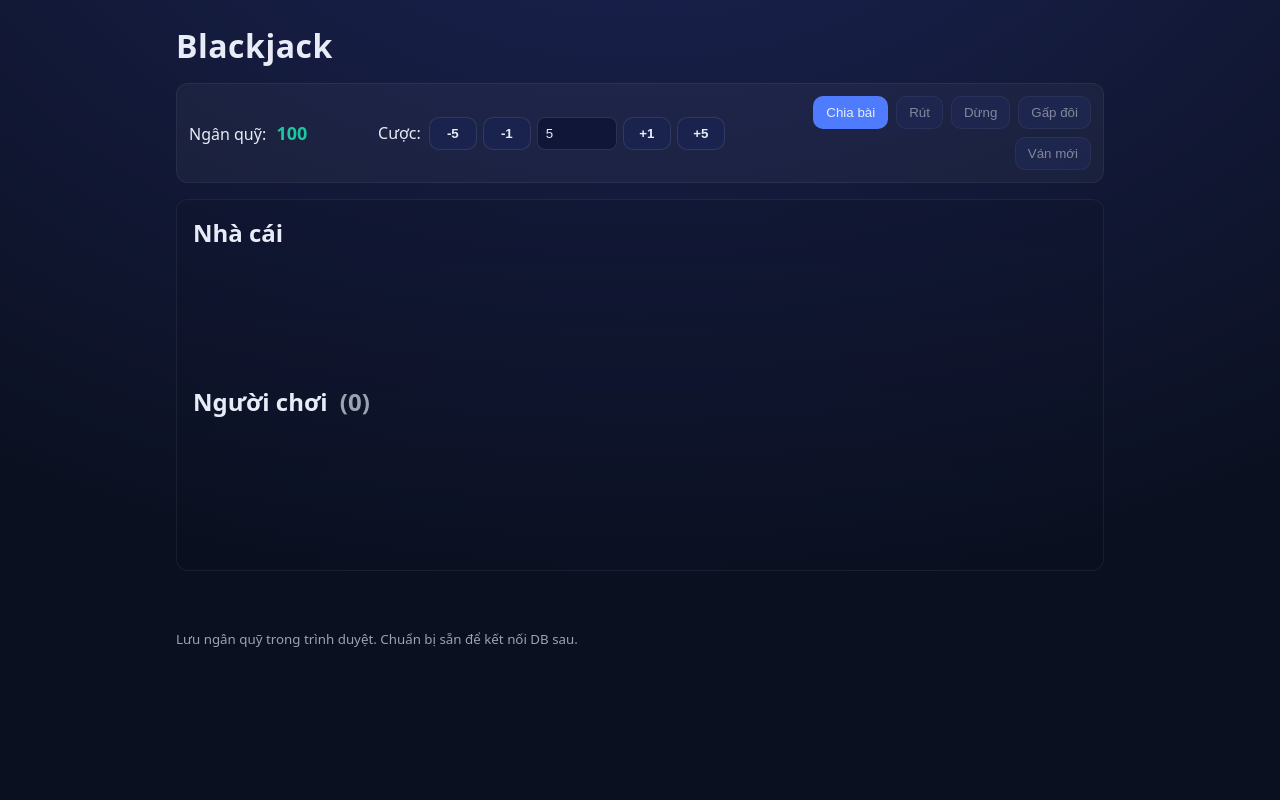
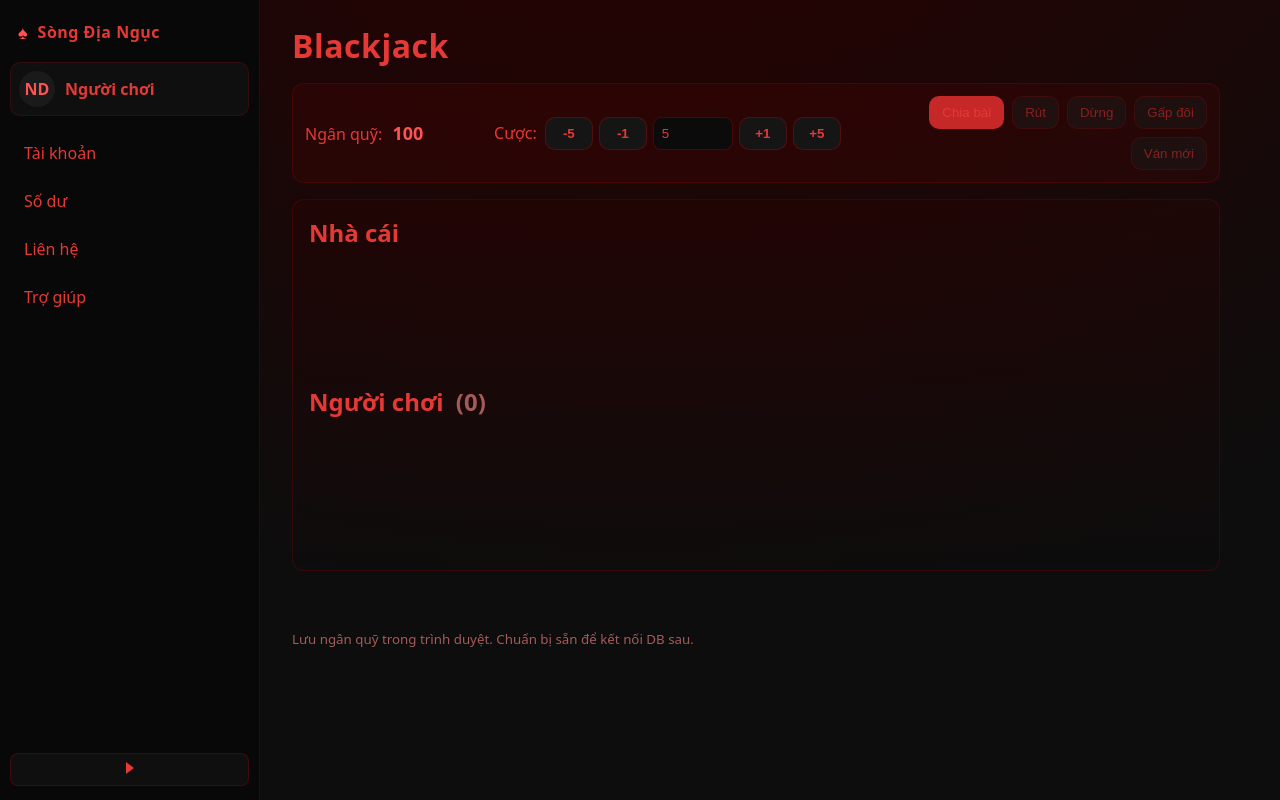
Before and after one commit to NotASpaniard/blackjack-web, a plain HTML site: page blackjack/index.html in a window 1280 px wide. Both pictures are taken after a click on the button "-5". Drawn offline with Linux system fonts and the light colour scheme.

Commit message:
upd thêm thanh navbar, cùng các trang trống

```diff
--- a/blackjack/app.js
+++ b/blackjack/app.js
@@ -48,6 +48,8 @@ const els = {
   bankroll: document.getElementById("bankroll"),
   betInput: document.getElementById("bet-amount"),
   betChips: document.querySelectorAll(".btn--chip"),
+  sidebar: document.getElementById("sidebar"),
+  sidebarToggle: document.getElementById("sidebar-toggle"),
   dealBtn: document.getElementById("deal-btn"),
   hitBtn: document.getElementById("hit-btn"),
   standBtn: document.getElementById("stand-btn"),
@@ -60,7 +62,13 @@ const els = {
   message: document.getElementById("message-text"),
 };
 
+const IS_GAME = Boolean(
+  els.dealBtn && els.hitBtn && els.standBtn && els.doubleBtn && els.newRoundBtn &&
+  els.dealerCards && els.playerCards && els.bankroll && els.betInput
+);
+
 const STORAGE_KEY = "blackjack_bankroll_v1";
+const STORAGE_SIDEBAR = "blackjack_sidebar_open_v1";
 
 const game = {
   deck: [],
@@ -84,11 +92,35 @@ function loadBankroll() {
   updateHUD();
 }
 
+function loadSidebarState() {
+  try {
+    const val = localStorage.getItem(STORAGE_SIDEBAR);
+    const open = val !== "false"; // default open
+    setSidebarOpen(open);
+  } catch (e) { setSidebarOpen(true); }
+}
+
+function saveSidebarState(open) {
+  try { localStorage.setItem(STORAGE_SIDEBAR, String(open)); } catch (e) { /* ignore */ }
+}
+
+function setSidebarOpen(open) {
+  if (!els.sidebar) return;
+  if (open) {
+    els.sidebar.classList.remove("sidebar--collapsed");
+    els.sidebarToggle && els.sidebarToggle.setAttribute("aria-expanded", "true");
+  } else {
+    els.sidebar.classList.add("sidebar--collapsed");
+    els.sidebarToggle && els.sidebarToggle.setAttribute("aria-expanded", "false");
+  }
+}
+
 function saveBankroll() {
   try { localStorage.setItem(STORAGE_KEY, String(game.bankroll)); } catch (e) { /* ignore */ }
 }
 
 function updateHUD() {
+  if (!IS_GAME) return;
   els.bankroll.textContent = `${game.bankroll}`;
   els.betInput.value = String(game.bet);
   const canAct = game.inRound && !isRoundOver();
@@ -103,6 +135,7 @@ function setMessage(text) {
 }
 
 function renderHands() {
+  if (!IS_GAME) return;
   // Dealer
   els.dealerCards.innerHTML = "";
   game.dealer.forEach((c, idx) => {
@@ -298,27 +331,40 @@ function newRound() {
 }
 
 function setupEvents() {
-  els.dealBtn.addEventListener("click", startRound);
-  els.hitBtn.addEventListener("click", playerHit);
-  els.standBtn.addEventListener("click", playerStand);
-  els.doubleBtn.addEventListener("click", playerDouble);
-  els.newRoundBtn.addEventListener("click", newRound);
+  if (els.dealBtn) els.dealBtn.addEventListener("click", startRound);
+  if (els.hitBtn) els.hitBtn.addEventListener("click", playerHit);
+  if (els.standBtn) els.standBtn.addEventListener("click", playerStand);
+  if (els.doubleBtn) els.doubleBtn.addEventListener("click", playerDouble);
+  if (els.newRoundBtn) els.newRoundBtn.addEventListener("click", newRound);
+  if (els.sidebarToggle) {
+    els.sidebarToggle.addEventListener("click", () => {
+      const isCollapsed = els.sidebar.classList.toggle("sidebar--collapsed");
+      saveSidebarState(!isCollapsed);
+    });
+  }
   els.betChips.forEach((btn) => {
     btn.addEventListener("click", () => {
+      if (!IS_GAME) return;
       const delta = Number(btn.dataset.change);
       const next = Math.max(1, Math.floor(Number(els.betInput.value || 0) + delta));
       els.betInput.value = String(next);
     });
   });
+  if (els.betInput) {
     els.betInput.addEventListener("change", () => {
+      if (!IS_GAME) return;
       const val = Math.max(1, Math.floor(Number(els.betInput.value) || 1));
       els.betInput.value = String(val);
       game.bet = val;
     });
   }
+}
 
 // Initialization
 setupEvents();
+loadSidebarState();
+if (IS_GAME) {
   loadBankroll();
   renderHands();
   updateHUD();
+}
--- a/blackjack/index.html
+++ b/blackjack/index.html
@@ -1,14 +1,33 @@
 <!DOCTYPE html>
 <html lang="vi">
-
   <head>
     <meta charset="utf-8" />
     <meta name="viewport" content="width=device-width, initial-scale=1" />
     <title>Blackjack</title>
     <link rel="stylesheet" href="./styles.css" />
   </head>
-
   <body>
+    <nav class="sidebar" id="sidebar">
+      <div class="sidebar__brand">
+        <span class="brand__logo">♠</span>
+        <span class="brand__name">Sòng Địa Ngục</span>
+      </div>
+      <div class="sidebar__user">
+        <div class="avatar" id="avatar">ND</div>
+        <div class="user__meta">
+          <div class="user__name" id="username">Người chơi</div>
+        </div>
+      </div>
+      <nav class="sidebar__menu">
+        <a class="nav__item" href="./account.html">Tài khoản</a>
+        <a class="nav__item" href="./balance.html">Số dư</a>
+        <a class="nav__item" href="./contact.html">Liên hệ</a>
+        <a class="nav__item" href="./help.html">Trợ giúp</a>
+      </nav>
+      <button class="sidebar__toggle" id="sidebar-toggle" aria-label="Đóng/mở thanh điều hướng" aria-expanded="true">
+        <span class="triangle" aria-hidden="true"></span>
+      </button>
+    </nav>
     <main class="app">
       <header class="app__header">
         <h1>Blackjack</h1>
@@ -60,5 +79,4 @@
 
     <script src="./app.js" defer></script>
   </body>
-
   </html>
--- a/blackjack/styles.css
+++ b/blackjack/styles.css
@@ -1,11 +1,13 @@
 :root {
-  --bg: #0b1020;
-  --panel: #121935;
-  --text: #e8ecf7;
-  --muted: #9aa3b2;
-  --primary: #4f7cff;
-  --accent: #1cc8a0;
-  --danger: #ff5d73;
+  --bg: #0d0d0d;
+  --panel: #141414;
+  --text: #e53935; /* red text */
+  --muted: #a55a58;
+  --primary: #c62828; /* deep red */
+  --accent: #ff5252; /* bright red */
+  --danger: #ff5252;
+  --sidebar-w: 260px;
+  --sidebar-w-collapsed: 68px;
 }
 
 * { box-sizing: border-box; }
@@ -14,14 +16,12 @@ body {
   margin: 0;
   font-family: ui-sans-serif, system-ui, -apple-system, Segoe UI, Roboto, Helvetica, Arial, "Apple Color Emoji", "Segoe UI Emoji";
   color: var(--text);
-  background: radial-gradient(1200px 800px at 50% -200px, #1b2455, var(--bg));
+  background: radial-gradient(1200px 800px at 50% -200px, #2a0000, var(--bg));
 }
 
-.app {
-  max-width: 960px;
-  margin: 0 auto;
-  padding: 16px;
-}
+.app { max-width: 960px; margin: 0 auto; padding: 16px; }
+.app { margin-left: calc(var(--sidebar-w) + 16px); transition: margin-left 0.2s ease; }
+.sidebar--collapsed ~ .app { margin-left: calc(var(--sidebar-w-collapsed) + 16px); }
 
 .app__header { display: flex; align-items: center; justify-content: space-between; }
 .app__header h1 { margin: 8px 0 16px; font-weight: 800; letter-spacing: 0.5px; }
@@ -31,8 +31,8 @@ body {
   grid-template-columns: 1fr 1fr 2fr;
   gap: 12px;
   align-items: center;
-  background: rgba(255,255,255,0.04);
-  border: 1px solid rgba(255,255,255,0.06);
+  background: rgba(255,0,0,0.06);
+  border: 1px solid rgba(255,0,0,0.15);
   border-radius: 12px;
   padding: 12px;
 }
@@ -43,33 +43,33 @@ body {
 
 .btn {
   appearance: none;
-  background: #202a5c;
+  background: #1a1a1a;
   color: var(--text);
-  border: 1px solid rgba(255,255,255,0.1);
+  border: 1px solid rgba(255,0,0,0.25);
   padding: 8px 12px;
   border-radius: 10px;
   cursor: pointer;
   transition: transform 0.05s ease, background 0.2s ease, opacity 0.2s ease;
 }
-.btn:hover { background: #25306a; }
+.btn:hover { background: #222; }
 .btn:active { transform: translateY(1px); }
 .btn:disabled { opacity: 0.5; cursor: not-allowed; }
 .btn--primary { background: var(--primary); border-color: transparent; }
-.btn--chip { background: #1a234d; font-weight: 700; min-width: 48px; }
+.btn--chip { background: #151515; font-weight: 700; min-width: 48px; }
 
 input[type="number"] {
   width: 80px;
   padding: 8px;
   border-radius: 8px;
-  border: 1px solid rgba(255,255,255,0.12);
-  background: #0f1637;
+  border: 1px solid rgba(255,0,0,0.25);
+  background: #0b0b0b;
   color: var(--text);
 }
 
 .table {
   margin-top: 16px;
-  background: linear-gradient(180deg, rgba(11,16,32,0.2), rgba(11,16,32,0));
-  border: 1px solid rgba(255,255,255,0.06);
+  background: linear-gradient(180deg, rgba(60,0,0,0.2), rgba(13,13,13,0));
+  border: 1px solid rgba(255,0,0,0.15);
   border-radius: 12px;
   padding: 16px;
 }
@@ -92,12 +92,12 @@ input[type="number"] {
   padding: 6px;
   position: relative;
 }
-.card--hidden { background: linear-gradient(135deg, #243073, #10163a); color: transparent; border-color: rgba(255,255,255,0.15); }
+.card--hidden { background: linear-gradient(135deg, #550000, #1a0000); color: transparent; border-color: rgba(255,0,0,0.2); }
 .card__rank { font-weight: 800; font-size: 18px; }
 .card__suit { font-size: 16px; text-align: center; align-self: center; }
 .card__rank--bottom { justify-self: end; align-self: end; }
 
-.card--red { color: #d22; }
+.card--red { color: #b71c1c; }
 
 .message {
   min-height: 28px;
@@ -111,3 +111,40 @@ input[type="number"] {
   .hud { grid-template-columns: 1fr; }
   .hud__actions { justify-content: flex-start; }
 }
+
+/* Sidebar */
+.sidebar {
+  position: fixed;
+  top: 0;
+  left: 0;
+  bottom: 0;
+  width: var(--sidebar-w);
+  background: #080808;
+  border-right: 1px solid rgba(255,0,0,0.2);
+  padding: 14px 10px;
+  display: flex;
+  flex-direction: column;
+  gap: 12px;
+  transition: width 0.2s ease;
+  z-index: 10;
+}
+.sidebar--collapsed { width: var(--sidebar-w-collapsed); }
+.sidebar__brand { display: flex; align-items: center; gap: 10px; padding: 6px 8px; }
+.brand__logo { font-size: 18px; color: var(--accent); }
+.brand__name { font-weight: 800; letter-spacing: 0.5px; }
+.sidebar--collapsed .brand__name { display: none; }
+
+.sidebar__user { display: flex; align-items: center; gap: 10px; padding: 8px; background: #0f0f0f; border: 1px solid rgba(255,0,0,0.15); border-radius: 10px; }
+.avatar { width: 36px; height: 36px; border-radius: 999px; background: #1a1a1a; display: grid; place-items: center; color: var(--accent); font-weight: 800; }
+.user__name { font-weight: 700; }
+.sidebar--collapsed .user__name { display: none; }
+
+.sidebar__menu { display: grid; gap: 6px; padding: 4px; }
+.nav__item { display: block; text-decoration: none; appearance: none; background: transparent; border: none; color: var(--text); text-align: left; padding: 10px 10px; border-radius: 8px; cursor: pointer; }
+.nav__item:hover { background: rgba(255,0,0,0.08); }
+.sidebar--collapsed .nav__item { text-indent: -9999px; height: 38px; position: relative; }
+.sidebar--collapsed .nav__item::after { content: "•"; position: absolute; left: 12px; top: 8px; color: var(--accent); text-indent: 0; }
+
+.sidebar__toggle { margin-top: auto; appearance: none; background: #0f0f0f; border: 1px solid rgba(255,0,0,0.2); color: var(--text); border-radius: 8px; padding: 8px; cursor: pointer; }
+.triangle { width: 0; height: 0; border-left: 8px solid var(--text); border-top: 6px solid transparent; border-bottom: 6px solid transparent; display: inline-block; transition: transform 0.2s ease; }
+.sidebar--collapsed .triangle { transform: rotate(180deg); }
```
Also changed, not shown: blackjack/account.html (added, +41 -0 lines), blackjack/balance.html (added, +41 -0 lines), blackjack/contact.html (added, +41 -0 lines), blackjack/help.html (added, +41 -0 lines), blackjack/README.md. Lines whose indentation alone changed are shown as unchanged.
